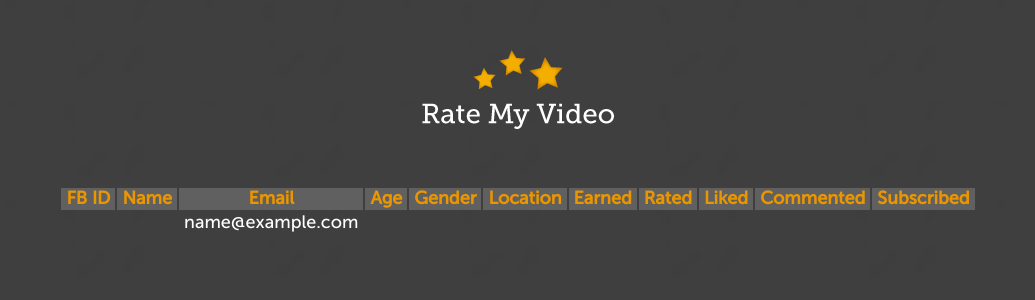
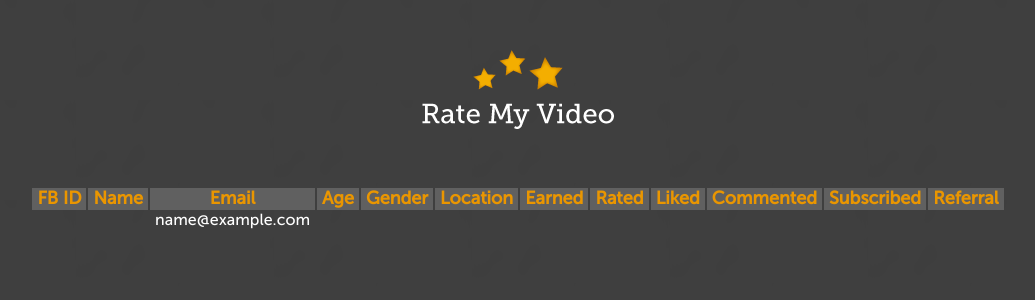
Before and after one commit to a-huy/ratemyvideo, a Django app: template rmvadmin/templates/list_users.html in a window 1280 px wide. Shown: the top 300 px of the page, without its empty margins (122-1157 px from the left). Run offline with Django 3.2, Linux system fonts and the light colour scheme; tables that the repository leaves empty hold one stand-in row (values such as "Sample post"); the template is opened without the code that fills it: values that come from a table or form of the project are taken from there, most other values are stand-ins (such as "Sample title", 1, 10 or a date in 2020); some web fonts are replaced.

Commit message:
added referral column to rmvadmin list_users

```diff
--- /dev/null
+++ b/content/assets/styles/rmvadmin/list_users.css
@@ -0,0 +1 @@
+.user-info { font-size: 16px; }
--- a/rmvadmin/templates/list_users.html
+++ b/rmvadmin/templates/list_users.html
@@ -19,9 +19,10 @@
         <td>Liked</td>
         <td>Commented</td>
         <td>Subscribed</td>
+        <td>Referral</td>
     </tr>
     {% for user in users %}
-    <tr>
+    <tr class="user-info">
         <td class="user-fb-id">
             <a href="http://www.facebook.com/profile.php?id={{ user.fb_id }}">{{ user.fb_id }}</a>
         </td>
@@ -35,12 +36,15 @@
         <td class="user-liked">{{ user.liked }}</td>
         <td class="user-commented">{{ user.commented }}</td>
         <td class="user-subscribed">{{ user.subscribed }}</td>
+        <td class="user-referral">{{ user.referral }}</td>
     </tr>
     {% endfor %}
 </table>
 {% endblock body %}
 
 {% block styles %}
+    <link type="text/css" rel="stylesheet"
+        href="{{ MEDIA_URL }}styles/rmvadmin/list_users.css" />
     <link type="text/css" rel="stylesheet"
         href="{{ MEDIA_URL }}styles/rmvadmin/rmvbase.css" />
     {{ block.super }}
--- a/rmvadmin/views.py
+++ b/rmvadmin/views.py
@@ -75,6 +75,10 @@ def list_users(request):
         users = paginator.page(page)
     except PageNotAnInteger: users = paginator.page(1)
     except EmptyPage: videos = paginator.page(paginator.num_pages)
+    inv_requests = accounts_models.InviteRequest.objects.all().order_by('-created_date')
+    for user in users.object_list:
+        invites = filter(lambda x: x.fb_id == user.fb_id, inv_requests)
+        user.referral = invites[0].reason if invites else 'None'
 
     context_vars = {
         'users': users
--- a/scripts/validate_ratings.py
+++ b/scripts/validate_ratings.py
@@ -10,7 +10,6 @@ ratings = vm.Rating.active.all().order_by('created_date')
 vids_dict = dict(zip([v.id for v in videos], [v.duration for v in videos]))
 
 for user in users:
-    if int(user.id) != 20 and int(user.id) != 21: continue
     num_violations = 0
     print 'Checking user %s (%s)...' % (user.fb_id, user.real_name)
     user_ratings = filter(lambda x: x.user_id == user.id, ratings)
```
